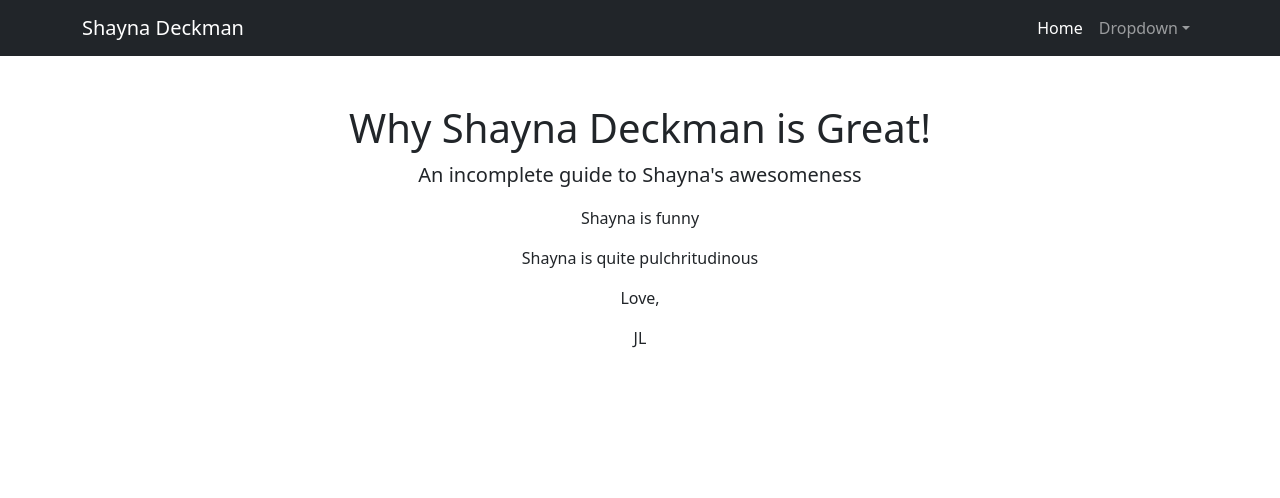
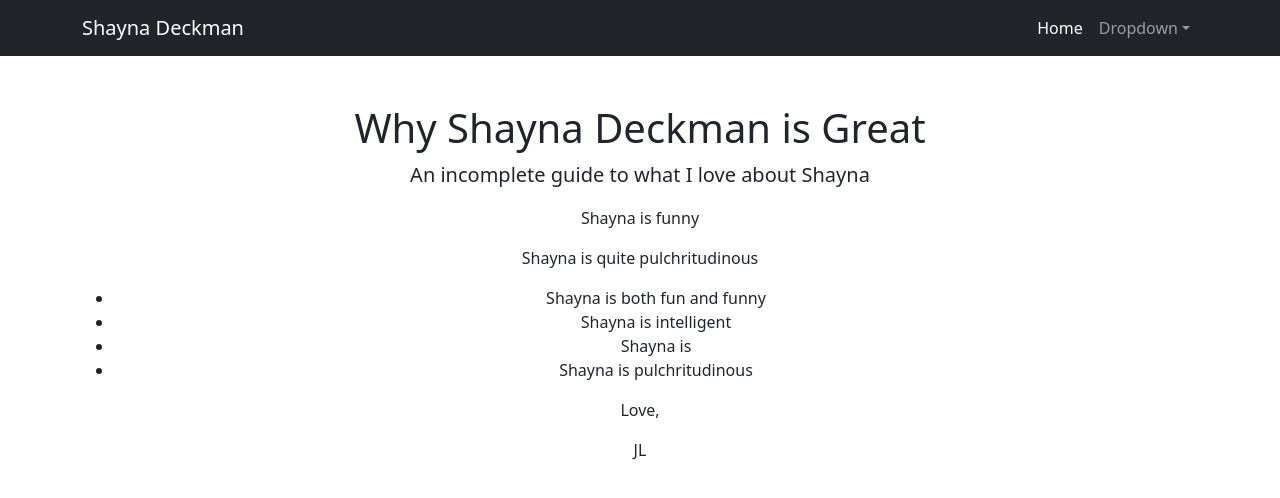
Before and after one commit to shaynadeckman/shaynadeckman.github.io, a website: page index.html in a window 1280 px wide. Drawn offline with nearby package versions, Linux system fonts and the light colour scheme.

Commit message:
Update index.html

```diff
--- a/index.html
+++ b/index.html
@@ -5,6 +5,7 @@
         <meta name="viewport" content="width=device-width, initial-scale=1, shrink-to-fit=no" />
         <meta name="description" content="" />
         <meta name="author" content="" />
+        <link rel="icon" href="https://m.media-amazon.com/images/I/51-ruKlRJRL._AC_SX679_.jpg">
         <title>Shayna Deckman</title>
         <!-- Favicon-->
         <link rel="icon" type="image/x-icon" href="assets/favicon.ico" />
@@ -35,10 +36,16 @@
         <!-- Page content-->
         <div class="container">
             <div class="text-center mt-5">
-                <h1>Why Shayna Deckman is Great!</h1>
-                <p class="lead">An incomplete guide to Shayna's awesomeness</p>
+                <h1>Why Shayna Deckman is Great</h1>
+                <p class="lead">An incomplete guide to what I love about Shayna</p>
                 <p>Shayna is funny</p>
                 <p>Shayna is quite pulchritudinous</p>
+                <ul>
+                    <li>Shayna is both fun and funny</li>
+                    <li>Shayna is intelligent</li>
+                    <li>Shayna is
+                    <li>Shayna is pulchritudinous</li>
+                </ul>
                 <p></p>
                 <p>Love,</p>
                 <p>JL</p>
```
